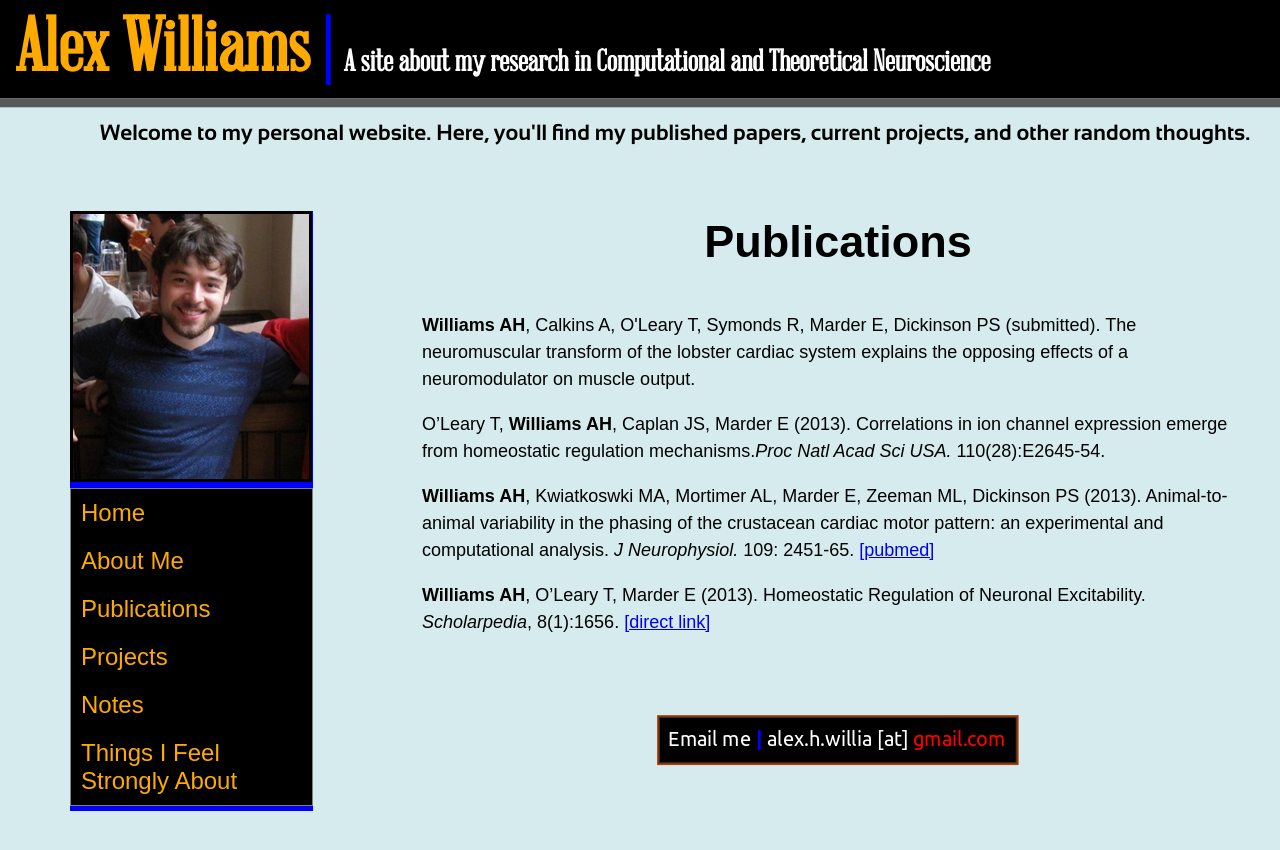
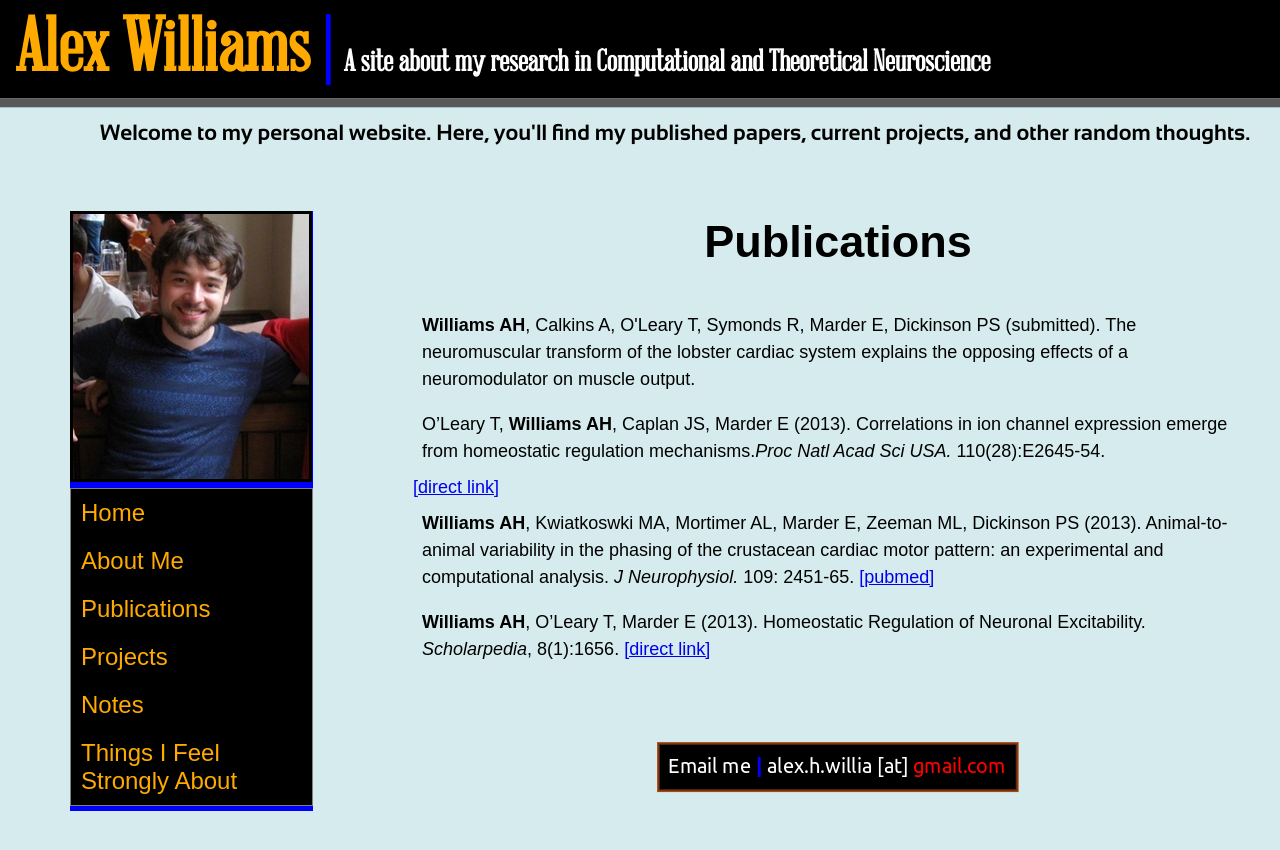
Before and after one commit to ahwillia/ahwillia.github.com, a Jekyll site: the page built from pubs/index.html, in a window 1280 px wide. Shown: the top 850 px of the page. Built offline with Jekyll 4.4.1, drawn with Linux system fonts in a browser that asks for light colours.

Commit message:
PNAS article published

```diff
--- a/pubs/index.html
+++ b/pubs/index.html
@@ -8,8 +8,8 @@
 	<div id="pagetitle"> Publications </div>
 	<ul id="bodyul">
 		<li id="bodyli"> <b>Williams AH</b>, Calkins A, O'Leary T, Symonds R, Marder E, Dickinson PS (submitted). The neuromuscular transform of the lobster cardiac system explains the opposing effects of a neuromodulator on muscle output.</li>
-		<li id="bodyli"> O’Leary T, <b>Williams AH</b>, Caplan JS, Marder E (2013). Correlations in ion channel expression emerge from homeostatic regulation mechanisms.<i>Proc Natl Acad Sci USA.</i> 110(28):E2645-54.</li>
-		<li id="bodyli"> <b>Williams AH</b>, Kwiatkoswki MA, Mortimer AL, Marder E, Zeeman ML, Dickinson PS (2013). Animal-to-animal variability in the phasing of the crustacean cardiac motor pattern: an experimental and computational analysis. <i>J Neurophysiol.</i> 109: 2451-65. <a id="textlink" href="http://www.ncbi.nlm.nih.gov/pubmed/23446690">[pubmed]</a> </li>
+		<li id="bodyli"> O’Leary T, <b>Williams AH</b>, Caplan JS, Marder E (2013). Correlations in ion channel expression emerge from homeostatic regulation mechanisms.<i>Proc Natl Acad Sci USA.</i> 110(28):E2645-54.</li> <a id="textlink" href="http://www.pnas.org/content/110/28/E2645.long" target="_blank">[direct link]</a>
+		<li id="bodyli"> <b>Williams AH</b>, Kwiatkoswki MA, Mortimer AL, Marder E, Zeeman ML, Dickinson PS (2013). Animal-to-animal variability in the phasing of the crustacean cardiac motor pattern: an experimental and computational analysis. <i>J Neurophysiol.</i> 109: 2451-65. <a id="textlink" href="http://www.ncbi.nlm.nih.gov/pubmed/23446690" target="_blank">[pubmed]</a> </li>
 		<li id="bodyli"> <b>Williams AH</b>, O’Leary T, Marder E (2013). Homeostatic Regulation of Neuronal Excitability. <i>Scholarpedia</i>, 8(1):1656. <a id="textlink" href="http://www.scholarpedia.org/article/Homeostatic_Regulation_of_Neuronal_Excitability" target="_blank">[direct link]</a>  </li>
 	</ul>
     </p>
```
